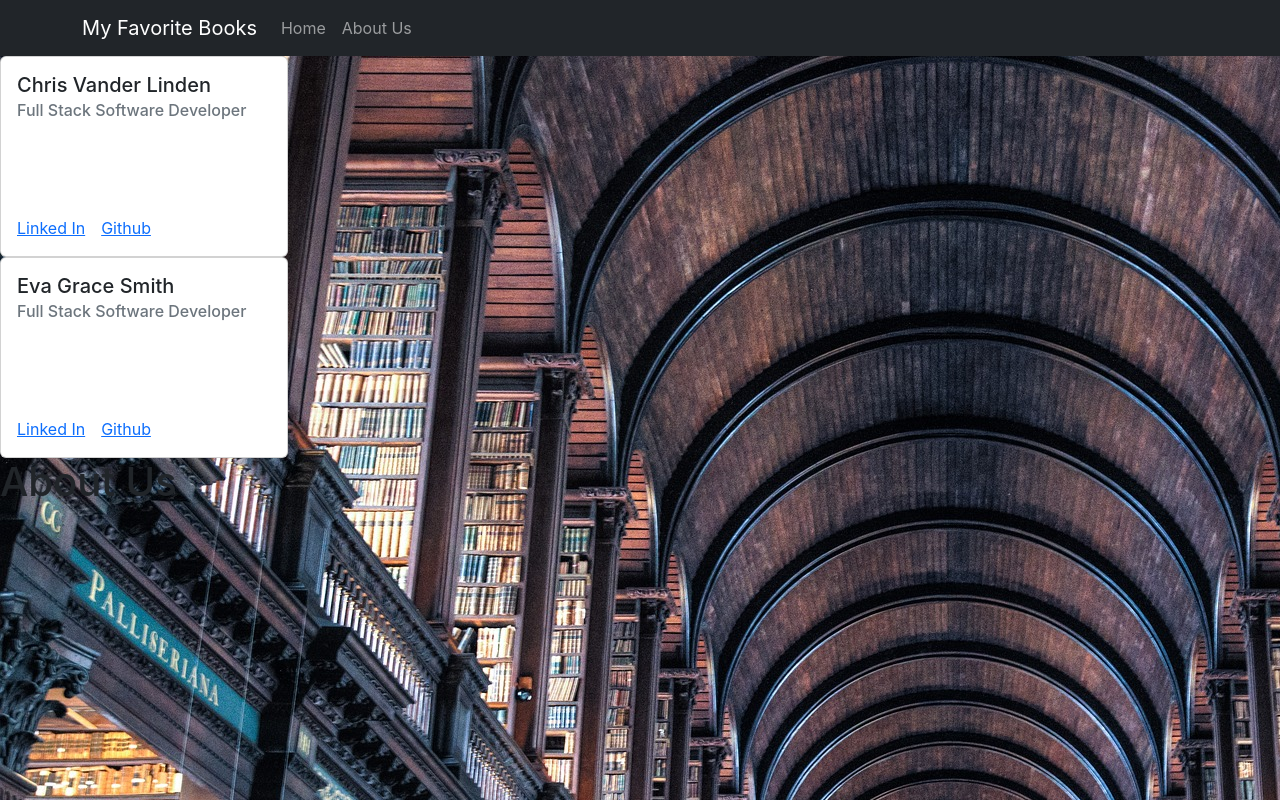
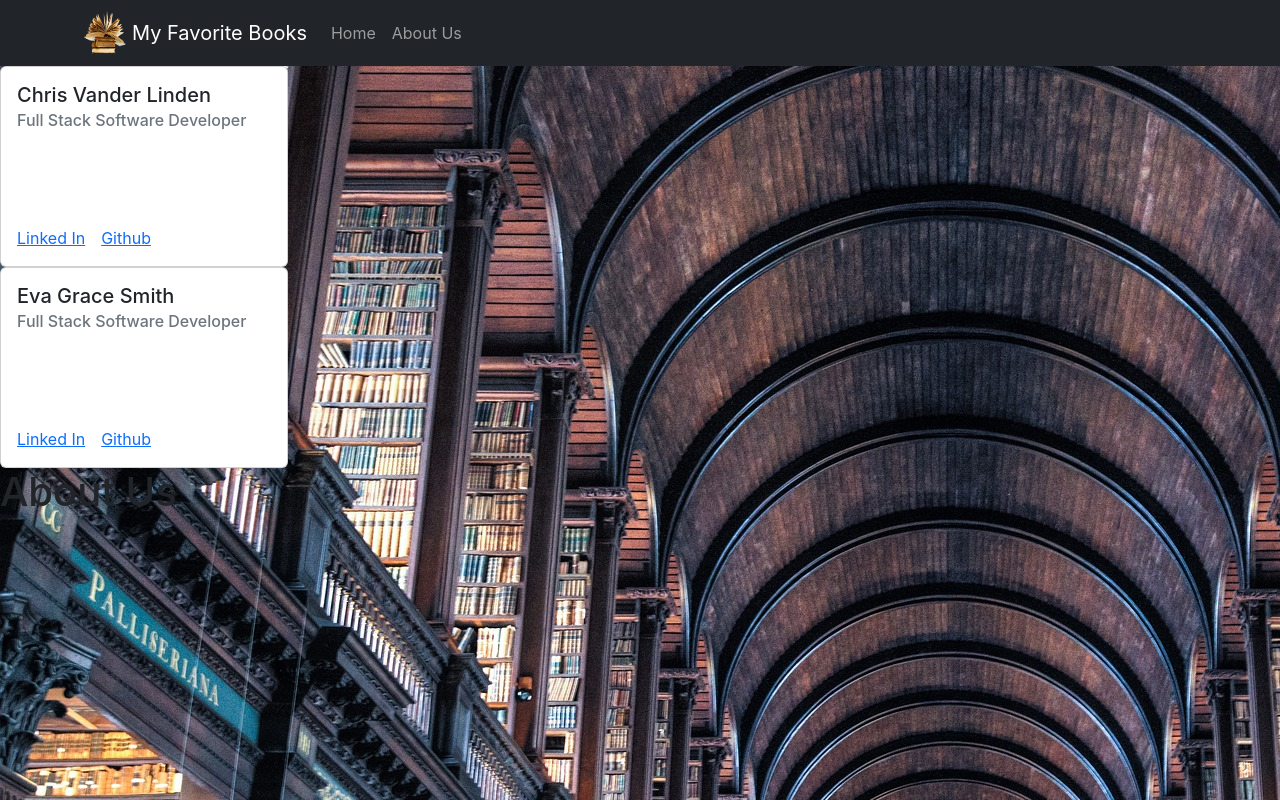
Before and after one commit to EvaGraceSmith/can-of-books-frontend, a React (Create React App) app: page /about in a window 1280 px wide. Shown: the top 800 px of the page. Built offline with nearby package versions, Linux system fonts and the light colour scheme; no server answers.

Commit message:
added logo

```diff
--- a/src/components/About.css
+++ b/src/components/About.css
@@ -1,3 +1,4 @@
 main{
+    background-image: url('../img/dublin-2344423_1920.jpg');
     height: 100;
 }
--- a/src/components/Header.js
+++ b/src/components/Header.js
@@ -2,14 +2,22 @@ import React from 'react';
 import { Navbar, Nav } from 'react-bootstrap';
 // import NavDropdown from 'react-bootstrap/NavDropdown';
 // import { Link } from 'react-router-dom';
-import Container from 'react-bootstrap/Container';
-
+import { Container } from 'react-bootstrap';
+// import Image from 'react-bootstrap/Image';
 
 class Header extends React.Component {
     render() {
         return (
+
             <Navbar bg="dark" variant="dark">
                 <Container>
+                    <img
+                        src={require('../img/pngaaa.com-1220636.png')}
+                        width='50'
+                        height='50'
+                        className="d-inline-block align-top"
+                        alt="Books logo"
+                    />
                     <Navbar.Brand href='/'>My Favorite Books</Navbar.Brand>
                     <Navbar.Toggle aria-controls="basic-navbar-nav" />
                     <Nav className="me-auto">
@@ -17,12 +25,13 @@ class Header extends React.Component {
                         <Nav.Link href='/about'>About Us</Nav.Link>
                     </Nav>
 
-            </Container>
-    </Navbar >
+                </Container>
+            </Navbar >
 
 
 
-    );
+
+        );
     }
 }
 
```
